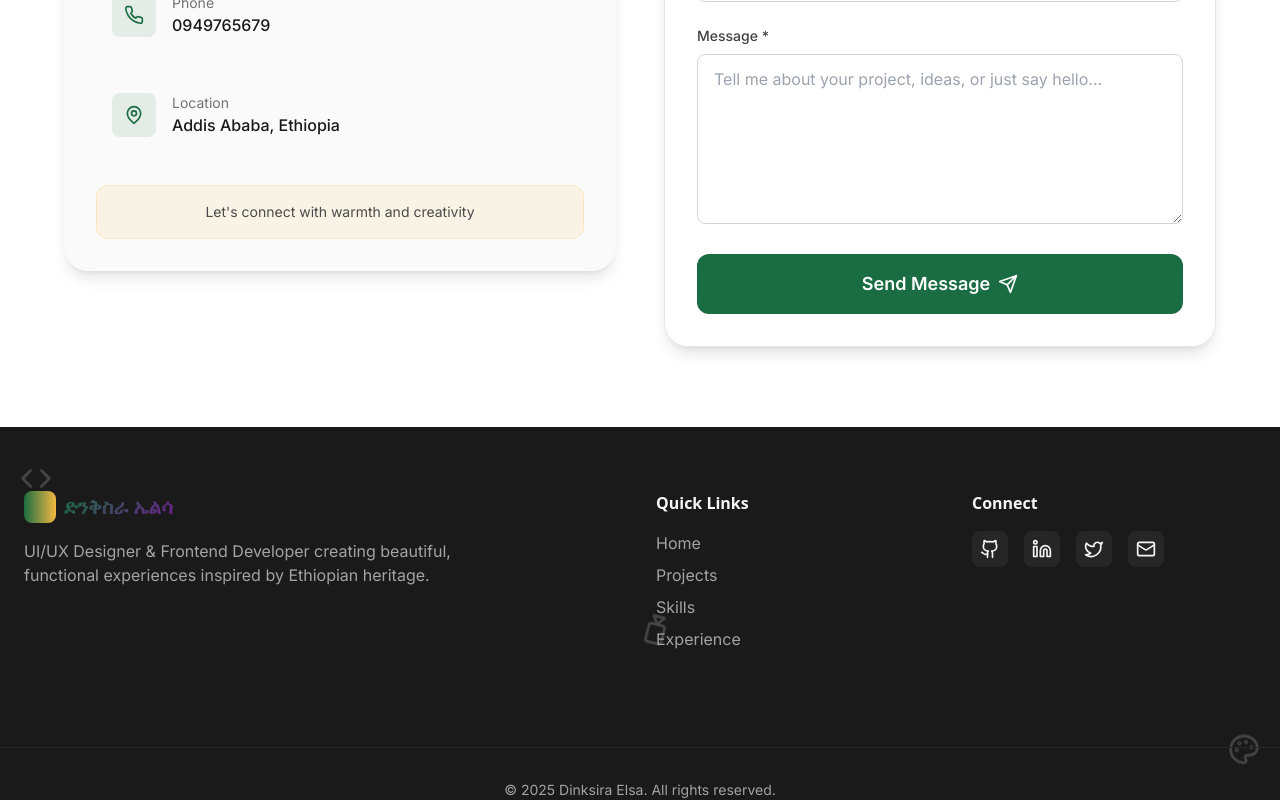
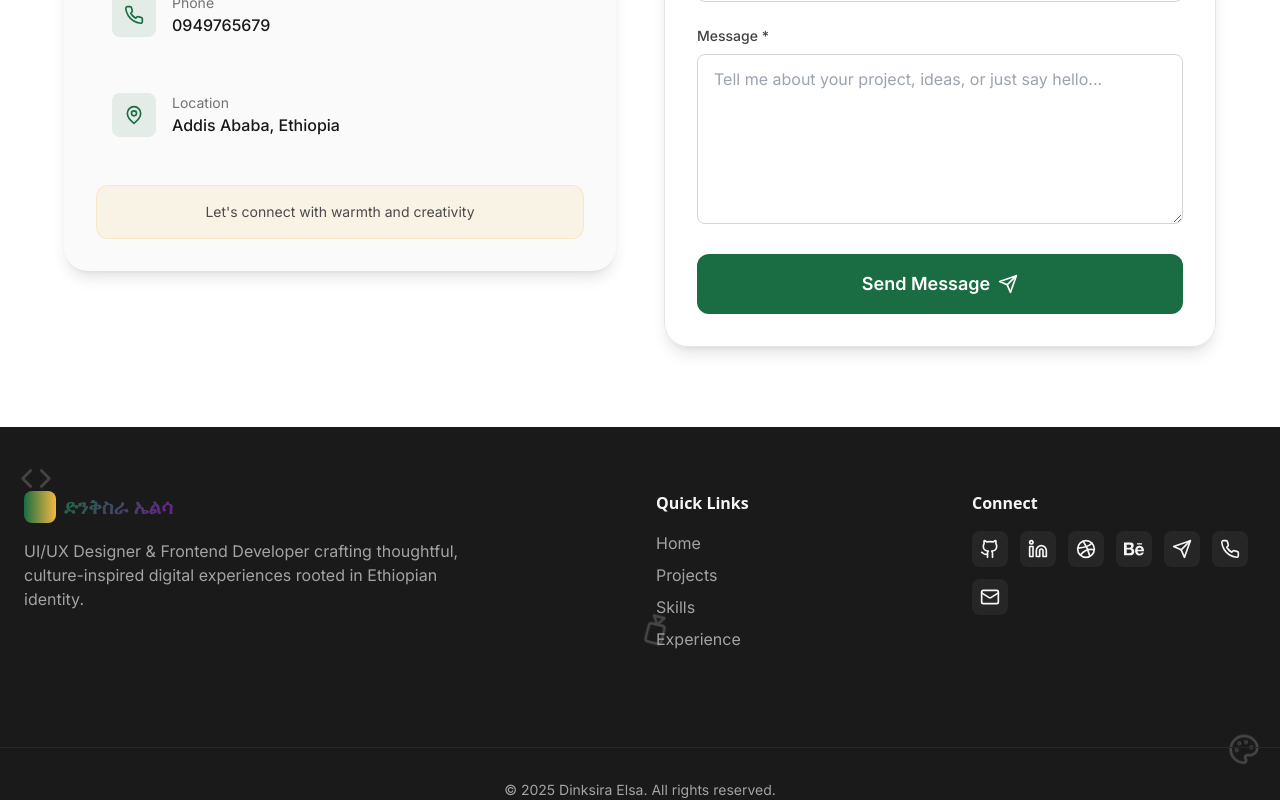
Before and after one commit to dinksira/Portfolio, a Next.js app: page / in a window 1280 px wide. Shown: the part 6895-7695 px from the top of the page. Built offline with nearby package versions, Linux system fonts and the light colour scheme; a web font is replaced by a local one.

Commit message:
footer updated

```diff
--- a/src/components/layout/Footer.tsx
+++ b/src/components/layout/Footer.tsx
@@ -1,7 +1,16 @@
 'use client';
 
 import { motion } from 'framer-motion';
-import { Github, Linkedin, Twitter, Mail, Code, Palette, Video } from 'lucide-react';
+import {
+  Github,
+  Linkedin,
+  Mail,
+  Send,
+  Phone,
+  Dribbble,
+} from 'lucide-react';
+import { SiBehance } from 'react-icons/si';
+import { Code, Palette, Video } from 'lucide-react';
 import { useState, useEffect } from 'react';
 
 export default function Footer() {
@@ -11,6 +20,7 @@ export default function Footer() {
   const [currentIndex, setCurrentIndex] = useState(0);
   const [isDeleting, setIsDeleting] = useState(false);
   const [loopNum, setLoopNum] = useState(0);
+
   const names = ['Dinksira Elsa', 'ድንቅስራ ኤልሳ'];
   const typingSpeed = 100;
   const deletingSpeed = 50;
@@ -36,15 +46,49 @@ export default function Footer() {
       }
     };
 
-    const timer = setTimeout(handleTyping, isDeleting ? deletingSpeed : typingSpeed);
+    const timer = setTimeout(
+      handleTyping,
+      isDeleting ? deletingSpeed : typingSpeed
+    );
     return () => clearTimeout(timer);
-  }, [currentIndex, isDeleting, loopNum, names]);
+  }, [currentIndex, isDeleting, loopNum]);
 
   const socialLinks = [
-    { icon: Github, href: 'https://github.com/dinksira', label: 'GitHub' },
-    { icon: Linkedin, href: 'https://linkedin.com/in/dinksira', label: 'LinkedIn' },
-    { icon: Twitter, href: 'https://twitter.com/dinksira', label: 'Twitter' },
-    { icon: Mail, href: 'mailto:hello@dinksira.com', label: 'Email' },
+    {
+      icon: Github,
+      href: 'https://github.com/dinksira',
+      label: 'GitHub',
+    },
+    {
+      icon: Linkedin,
+      href: 'https://www.linkedin.com/in/dinksira-elsa-13904b319/',
+      label: 'LinkedIn',
+    },
+    {
+      icon: Dribbble,
+      href: 'https://dribbble.com/dinksira-elsa',
+      label: 'Dribbble',
+    },
+    {
+      icon: SiBehance,
+      href: 'https://www.behance.net/dinksiraelsa',
+      label: 'Behance',
+    },
+    {
+      icon: Send,
+      href: 'https://t.me/Dink_Sira',
+      label: 'Telegram',
+    },
+    {
+      icon: Phone,
+      href: 'https://wa.me/251949765679',
+      label: 'WhatsApp',
+    },
+    {
+      icon: Mail,
+      href: 'mailto:hello@dinksira.com',
+      label: 'Email',
+    },
   ];
 
   const scrollToSection = (sectionId: string) => {
@@ -57,27 +101,44 @@ export default function Footer() {
   return (
     <footer className="relative bg-neutral-900 text-neutral-100 overflow-hidden">
       {/* Floating Icons */}
-      <motion.div animate={{ y: [0, -10, 0] }} transition={{ duration: 6, repeat: Infinity }} className="absolute top-10 left-5 opacity-20">
+      <motion.div
+        animate={{ y: [0, -10, 0] }}
+        transition={{ duration: 6, repeat: Infinity }}
+        className="absolute top-10 left-5 opacity-20"
+      >
         <Code size={32} />
       </motion.div>
-      <motion.div animate={{ y: [0, 10, 0] }} transition={{ duration: 5, repeat: Infinity, delay: 1 }} className="absolute bottom-10 right-5 opacity-20">
+
+      <motion.div
+        animate={{ y: [0, 10, 0] }}
+        transition={{ duration: 5, repeat: Infinity, delay: 1 }}
+        className="absolute bottom-10 right-5 opacity-20"
+      >
         <Palette size={32} />
       </motion.div>
-      <motion.div animate={{ y: [5, -5, 5], rotate: [0, 180, 360] }} transition={{ duration: 7, repeat: Infinity, delay: 2 }} className="absolute top-1/2 left-1/2 opacity-20">
+
+      <motion.div
+        animate={{ y: [5, -5, 5], rotate: [0, 180, 360] }}
+        transition={{ duration: 7, repeat: Infinity, delay: 2 }}
+        className="absolute top-1/2 left-1/2 opacity-20"
+      >
         <Video size={32} />
       </motion.div>
 
       <div className="container mx-auto px-6 py-16 grid grid-cols-1 md:grid-cols-4 gap-8 relative z-10">
         {/* Brand */}
         <div className="md:col-span-2">
-          <motion.div initial={{ opacity: 0 }} whileInView={{ opacity: 1 }} className="flex items-center space-x-2 mb-4">
+          <div className="flex items-center space-x-2 mb-4">
             <div className="w-8 h-8 bg-gradient-to-r from-ethiopian-green to-sunset-gold rounded-lg" />
             <span className="font-display text-xl font-bold typewriter-text">
-              {displayText}<span className="typing-cursor">|</span>
+              {displayText}
+              <span className="typing-cursor">|</span>
             </span>
-          </motion.div>
+          </div>
+
           <p className="text-neutral-400 max-w-md">
-            UI/UX Designer & Frontend Developer creating beautiful, functional experiences inspired by Ethiopian heritage.
+            UI/UX Designer & Frontend Developer crafting thoughtful,
+            culture-inspired digital experiences rooted in Ethiopian identity.
           </p>
         </div>
 
@@ -85,7 +146,7 @@ export default function Footer() {
         <div>
           <h3 className="font-display font-semibold mb-4">Quick Links</h3>
           <ul className="space-y-2 text-neutral-400">
-            {['home','projects','skills','experience'].map(section => (
+            {['home', 'projects', 'skills', 'experience'].map(section => (
               <li key={section}>
                 <button
                   onClick={() => scrollToSection(section)}
@@ -101,7 +162,7 @@ export default function Footer() {
         {/* Connect */}
         <div>
           <h3 className="font-display font-semibold mb-4">Connect</h3>
-          <div className="flex space-x-4">
+          <div className="flex flex-wrap gap-3">
             {socialLinks.map((social, index) => (
               <motion.a
                 key={social.label}
@@ -110,7 +171,7 @@ export default function Footer() {
                 rel="noopener noreferrer"
                 initial={{ opacity: 0, y: 20 }}
                 whileInView={{ opacity: 1, y: 0 }}
-                transition={{ delay: index * 0.1 }}
+                transition={{ delay: index * 0.08 }}
                 whileHover={{ scale: 1.1, y: -2 }}
                 className="p-2 bg-neutral-800 rounded-lg hover:bg-ethiopian-green transition-all duration-300"
                 aria-label={social.label}
@@ -130,18 +191,23 @@ export default function Footer() {
       <style jsx>{`
         .typewriter-text {
           font-family: 'Clash Display', sans-serif;
-          background: linear-gradient(135deg, #1A6D42, #6D1A8C);
+          background: linear-gradient(135deg, #1a6d42, #6d1a8c);
           -webkit-background-clip: text;
           -webkit-text-fill-color: transparent;
-          background-clip: text;
         }
         .typing-cursor {
           animation: blink 1s infinite;
-          color: #1A6D42;
+          color: #1a6d42;
         }
         @keyframes blink {
-          0%, 50% { opacity: 1; }
-          51%, 100% { opacity: 0; }
+          0%,
+          50% {
+            opacity: 1;
+          }
+          51%,
+          100% {
+            opacity: 0;
+          }
         }
       `}</style>
     </footer>
```
